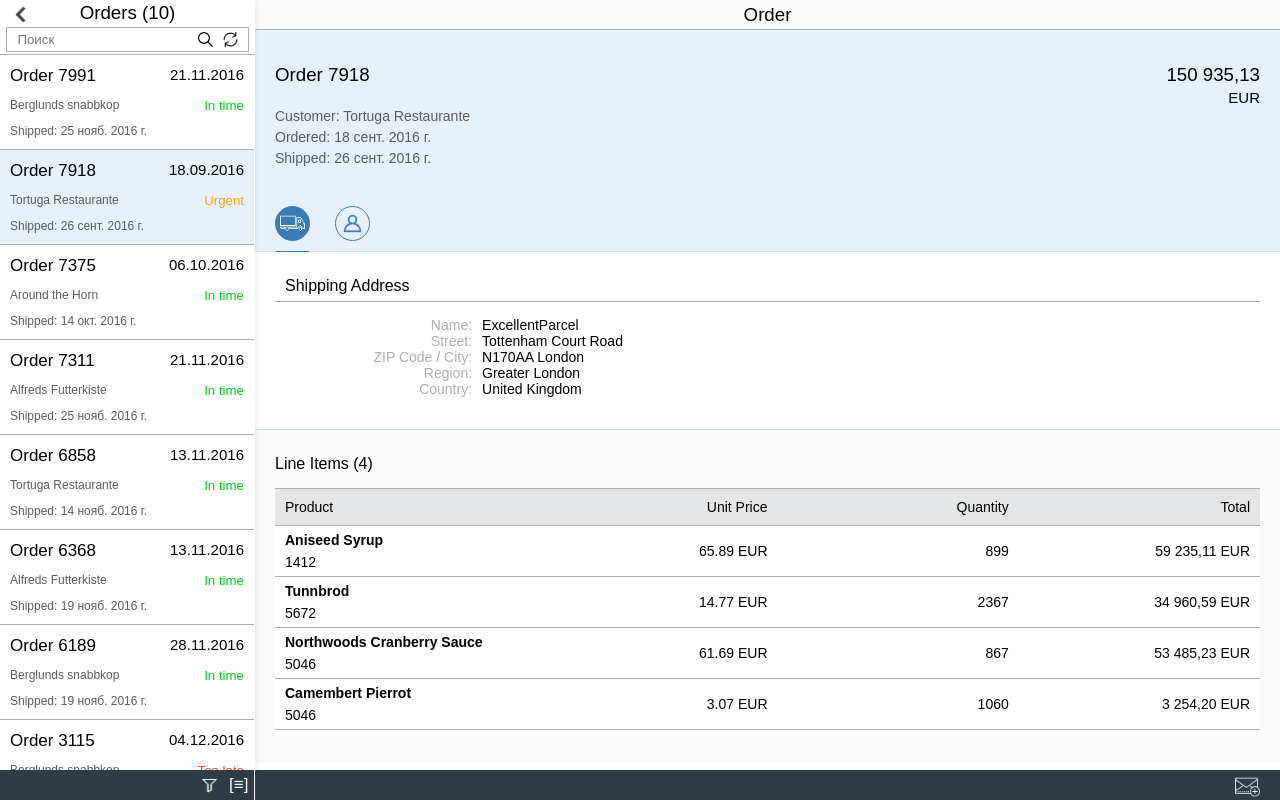
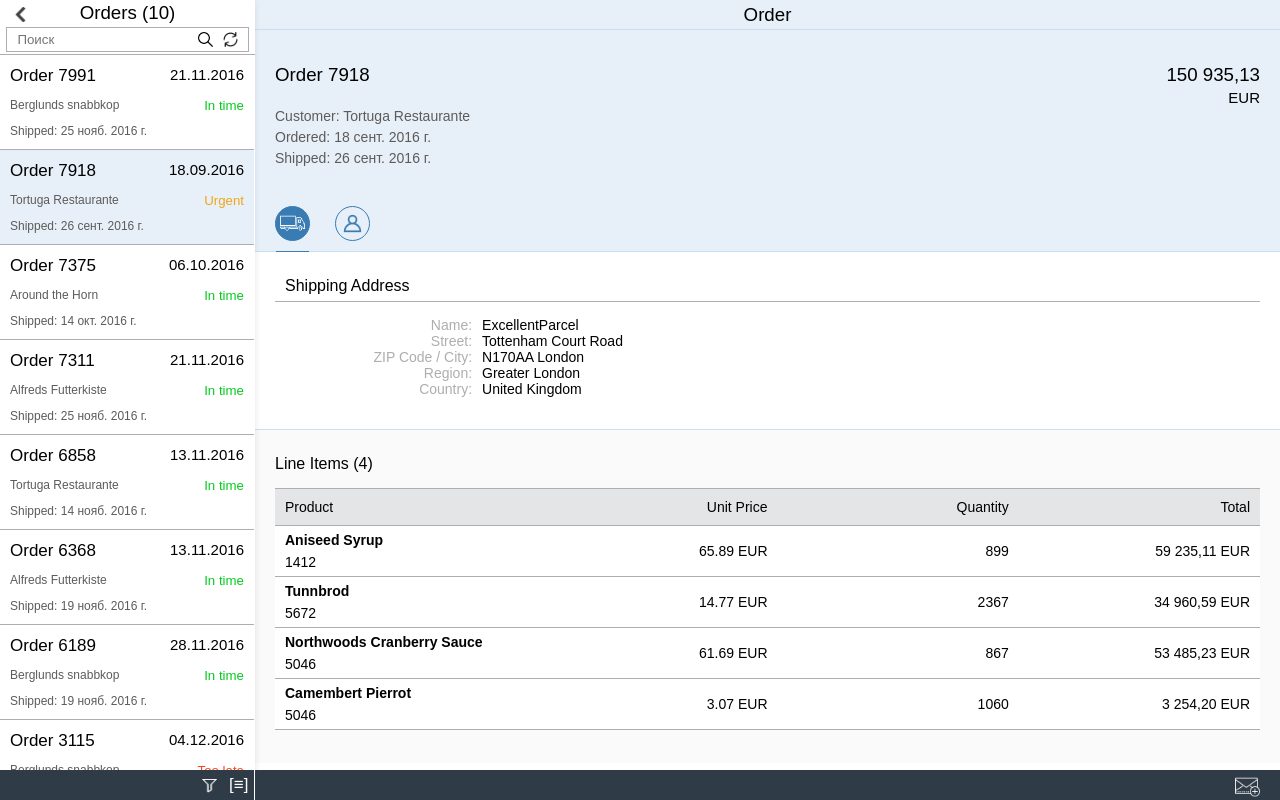
Before and after one commit to Vitali177/Order_Task_ItechArt, a plain HTML site: page index.html in a window 1280 px wide. Drawn offline with Linux system fonts and the light colour scheme.

Commit message:
feat: changed background and border of header

```diff
--- a/assets/stylesheets/sass/blocks/header.scss
+++ b/assets/stylesheets/sass/blocks/header.scss
@@ -12,8 +12,8 @@
 
 .header {
     height: $header-height;
-    background: $primary-light-gray;
-    border-bottom: 1px solid $primary-gray;
+    background: $primary-light-blue;
+    border-bottom: 1px solid $secondary-blue;
 
     display: flex;
     justify-content: center;
```
Also changed, not shown: assets/stylesheets/css/main.css.
